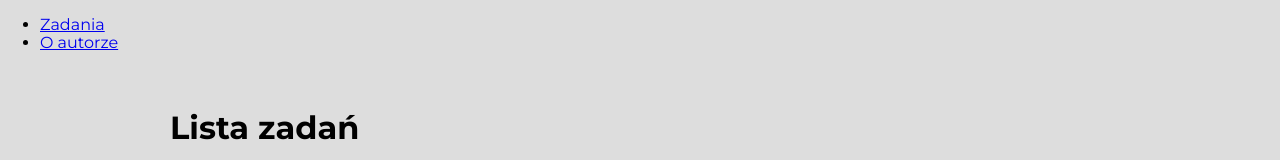
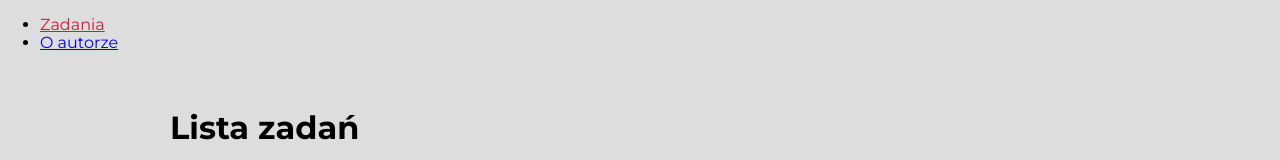
Before and after one commit to Adam-Musial-AMu/todo-list-react, a React (Create React App) app: page /#/zadania in a window 1280 px wide. Shown: the top 160 px of the page. Built offline with nearby package versions, Linux system fonts and the light colour scheme.

Commit message:
conversion of Link to StyledNavLink

```diff
--- a/src/App.js
+++ b/src/App.js
@@ -1,7 +1,8 @@
-import { HashRouter, Route, Switch, Link, Redirect } from "react-router-dom/cjs/react-router-dom.min";
+import { HashRouter, Route, Switch, Redirect } from "react-router-dom/cjs/react-router-dom.min";
 import TasksPage from "./features/tasks/TasksPage";
 import TaskPage from "./features/tasks/TaskPage";
 import AuthorPage from "./features/author/AuthorPage";
+import { StyledNavLink } from "./styled";
 
 function App() {
     return (
@@ -9,14 +10,14 @@
             <nav>
                 <ul>
                     <li>
-                        <Link to="/zadania">
+                        <StyledNavLink to="/zadania">
                             Zadania
-                        </Link>
+                        </StyledNavLink>
                     </li>
                     <li>
-                        <Link to="/autor">
+                        <StyledNavLink to="/autor">
                             O autorze
-                        </Link>
+                        </StyledNavLink>
                     </li>
                 </ul>
             </nav>
--- /dev/null
+++ b/src/styled.js
@@ -0,0 +1,9 @@
+import { NavLink } from "react-router-dom/cjs/react-router-dom";
+import styled from "styled-components";
+
+
+export const StyledNavLink = styled(NavLink)`
+   &.active{
+      color: ${({ theme }) => theme.color.crimson}
+    } ;
+`
```
